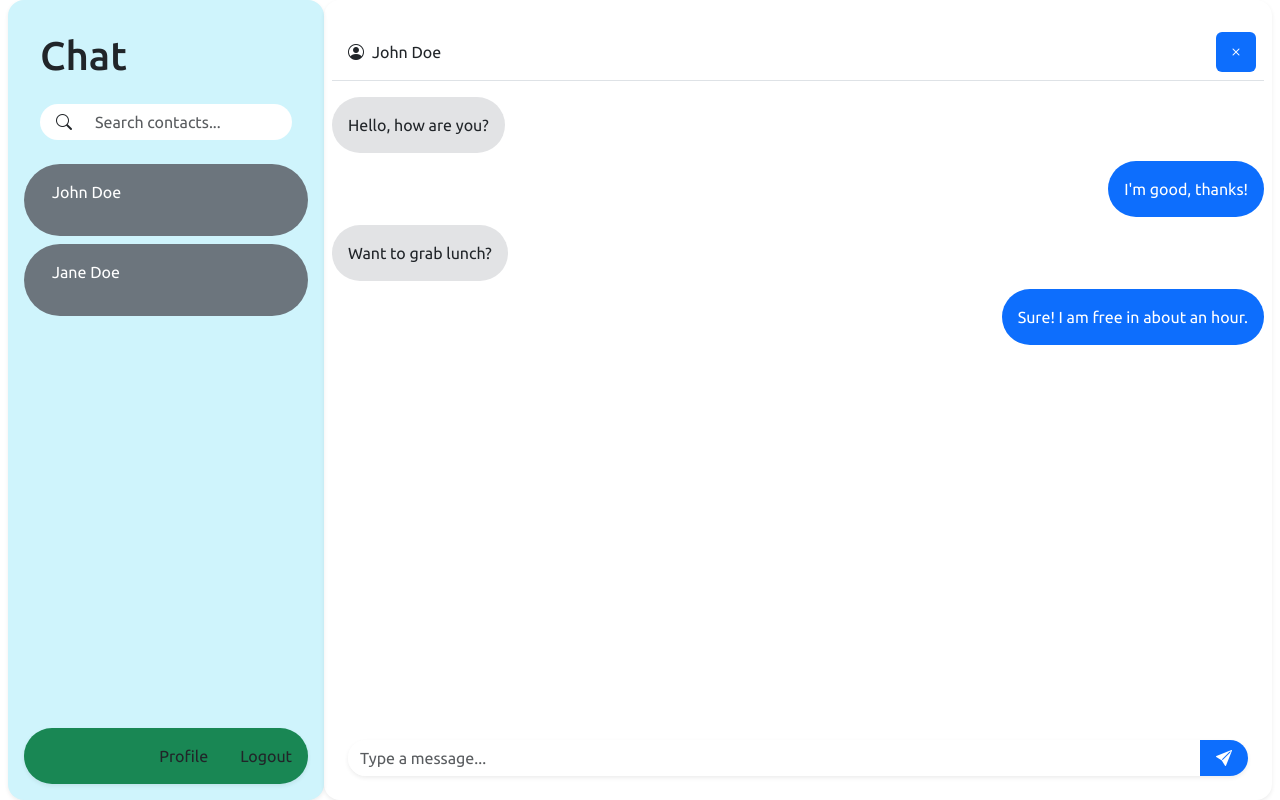
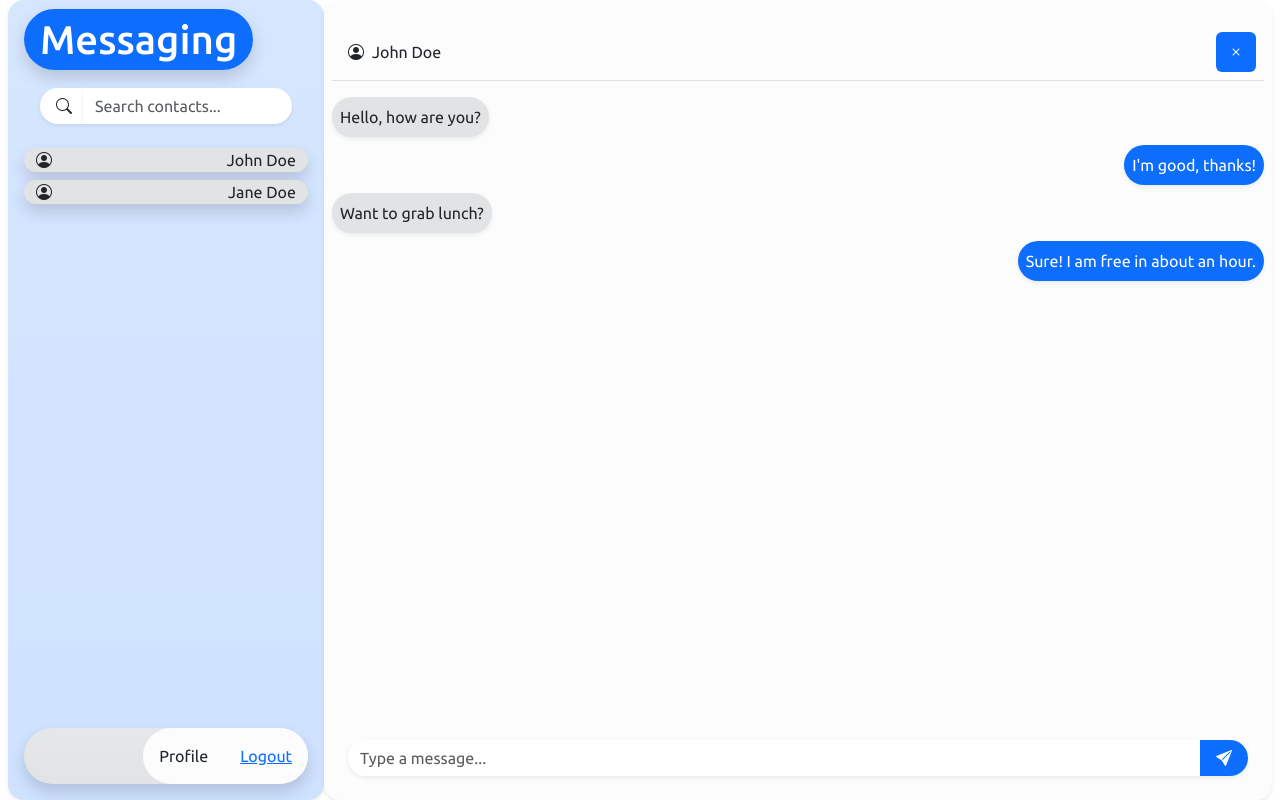
Before and after one commit to alejaalvar/chat-frontend, a React (Vite) app in the folder react-form/: page /dashboard in a window 1280 px wide. Built offline with nearby package versions, Linux system fonts and the light colour scheme.

Commit message:
add: enhance component layouts and functionality in ContactEntry, MessageBoard, MessageBubble, ProfileSetupModal, SearchBar, Sidebar, SidebarFooter, and DashboardPage

```diff
--- a/react-form/src/components/ContactEntry.tsx
+++ b/react-form/src/components/ContactEntry.tsx
@@ -1,7 +1,8 @@
 export default function ContactEntry({ contactName }: { contactName: string }) {
   return (
-    <div className="container text-bg-secondary rounded-pill mt-2">
-      <p className="p-3">{contactName}</p>
+    <div className="d-flex container align-items-center justify-content-between bg-secondary-subtle rounded-pill mt-2 shadow">
+      <i className="bi bi-person-circle py-6"></i>
+      <span>{contactName}</span>
     </div>
   );
 }
--- a/react-form/src/components/MessageBoard.tsx
+++ b/react-form/src/components/MessageBoard.tsx
@@ -4,7 +4,7 @@ import MessageBoardHeader from "./MessageBoardHeader";
 
 export default function MessageBoard() {
   return (
-    <div className="text-white rounded-4 p-2 shadow-sm w-100 h-100 d-flex flex-column">
+    <div className="text-white rounded-4 p-2 shadow-sm w-100 h-100 d-flex flex-column bg-light-subtle">
       <MessageBoardHeader name="John Doe" />
       <MessageBubble message="Hello, how are you?" side="left" />
       <MessageBubble message="I'm good, thanks!" side="right" />
--- a/react-form/src/components/MessageBubble.tsx
+++ b/react-form/src/components/MessageBubble.tsx
@@ -14,7 +14,9 @@ export default function MessageBubble({
 
   return (
     <div className={`d-flex ${justify} mb-2`}>
-      <span className={`p-3 rounded-pill ${bubbleColor}`}>{message}</span>
+      <span className={`p-2 rounded-pill shadow-sm ${bubbleColor}`}>
+        {message}
+      </span>
     </div>
   );
 }
--- a/react-form/src/components/ProfileSetupModal.tsx
+++ b/react-form/src/components/ProfileSetupModal.tsx
@@ -5,9 +5,10 @@ const API_URL = import.meta.env.VITE_API_URL;
 interface Props {
   show: boolean;
   onClose: () => void;
+  mode: "setup" | "edit";
 }
 
-function ProfileSetupModal({ show, onClose }: Props) {
+function ProfileSetupModal({ show, onClose, mode }: Props) {
   const [firstName, setFirstName] = useState("");
   const [lastName, setLastName] = useState("");
   const [isLoading, setIsLoading] = useState(false);
@@ -56,13 +57,23 @@ function ProfileSetupModal({ show, onClose }: Props) {
           <div className="modal-content">
             <div className="modal-header">
               <h1 className="modal-title fs-5" id="updateProfileLabel">
-                Welcome!
+                {mode === "setup" ? "Welcome!" : "Edit Profile"}
               </h1>
+              {mode === "edit" && (
+                <button
+                  type="button"
+                  className="btn-close"
+                  onClick={onClose}
+                  aria-label="Close"
+                />
+              )}
             </div>
             <div className="modal-body">
-              <p className="fst-italic text-secondary-emphasis">
-                Let's finish setting up your profile...
-              </p>
+              {mode === "setup" && (
+                <p className="fst-italic text-secondary-emphasis">
+                  Let's finish setting up your profile...
+                </p>
+              )}
               <form>
                 <div className="mb-3">
                   <label htmlFor="first-name" className="col-form-label">
@@ -92,6 +103,15 @@ function ProfileSetupModal({ show, onClose }: Props) {
               </form>
             </div>
             <div className="modal-footer">
+              {mode === "edit" && (
+                <button
+                  type="button"
+                  className="btn btn-secondary"
+                  onClick={onClose}
+                >
+                  Cancel
+                </button>
+              )}
               <button
                 type="button"
                 className="btn btn-primary"
--- a/react-form/src/components/SearchBar.tsx
+++ b/react-form/src/components/SearchBar.tsx
@@ -2,7 +2,7 @@ export default function SearchBar() {
   return (
     <div className="px-3 pb-3">
       <div className="input-group">
-        <span className="input-group-text bg-white border-0 rounded-start-pill ps-3">
+        <span className="input-group-text bg-white border-0 rounded-start-pill ps-3 shadow-sm">
           <i className="bi bi-search" aria-hidden="true"></i>
         </span>
         <input
@@ -10,7 +10,7 @@ export default function SearchBar() {
           type="text"
           placeholder="Search contacts..."
           aria-label="Search contacts"
-          className="form-control border-0 rounded-end-pill"
+          className="form-control border-0 rounded-end-pill shadow-sm"
         />
       </div>
     </div>
--- a/react-form/src/components/Sidebar.tsx
+++ b/react-form/src/components/Sidebar.tsx
@@ -1,16 +1,24 @@
-import { useState } from "react";
 import ContactEntry from "./ContactEntry";
 import SearchBar from "./SearchBar";
 import SidebarFooter from "./SidebarFooter";
 
-export default function Sidebar() {
+interface Props {
+  onProfileClick: () => void;
+}
+
+export default function Sidebar({ onProfileClick }: Props) {
   return (
-    <div className="bg-info-subtle shadow-sm rounded-4 p-3 h-100 d-flex flex-column">
-      <h1 className="p-3">Chat</h1>
+    <div className="bg-primary-subtle shadow-sm rounded-4 p-3 h-100 d-flex flex-column bg-gradient">
+      <h1 className="mb-4">
+        <span className="px-3 py-2 bg-primary text-white shadow rounded-pill">
+          Messaging
+        </span>
+      </h1>
+
       <SearchBar />
       <ContactEntry contactName="John Doe" />
       <ContactEntry contactName="Jane Doe" />
-      <SidebarFooter />
+      <SidebarFooter onProfileClick={onProfileClick} />
     </div>
   );
 }
--- a/react-form/src/components/SidebarFooter.tsx
+++ b/react-form/src/components/SidebarFooter.tsx
@@ -1,8 +1,21 @@
-export default function SidebarFooter() {
+import { Link } from "react-router-dom";
+
+interface Props {
+  onProfileClick: () => void;
+}
+
+export default function SidebarFooter({ onProfileClick }: Props) {
   return (
-    <div className="d-flex flex-row-reverse w-100 bg-success rounded-pill shadow-sm mt-auto">
-      <span className="p-3">Logout</span>
-      <span className="p-3">Profile</span>
+    <div className="d-flex flex-row-reverse w-100 rounded-pill shadow mt-auto bg-secondary-subtle bg-gradient">
+      <Link to="/login" className="p-3 bg-light-subtle rounded-end-pill">
+        Logout
+      </Link>
+      <span
+        className="p-3 bg-light-subtle rounded-start-pill"
+        onClick={onProfileClick}
+      >
+        Profile
+      </span>
     </div>
   );
 }
--- a/react-form/src/pages/DashboardPage.tsx
+++ b/react-form/src/pages/DashboardPage.tsx
@@ -7,19 +7,25 @@ import MessageBoard from "../components/MessageBoard";
 function DashboardPage() {
   const location = useLocation();
   const needsSetup = location.state?.profileSetup === false;
-  const [showModal, setShowModal] = useState(needsSetup);
+  const [showModal, setShowModal] = useState<"setup" | "edit" | false>(
+    needsSetup ? "setup" : false
+  );
 
   return (
     <div className="container-fluid m-0">
       <div className="row min-vh-100 gx-2">
         <div className="col-md-3 p-0">
-          <Sidebar />
+          <Sidebar onProfileClick={() => setShowModal("edit")} />
         </div>
         <div className="col-md-9 p-0">
           <MessageBoard />
         </div>
       </div>
-      <ProfileSetupModal show={showModal} onClose={() => setShowModal(false)} />
+      <ProfileSetupModal
+        show={showModal !== false}
+        mode={showModal || "edit"}
+        onClose={() => setShowModal(false)}
+      />
     </div>
   );
 }
```
